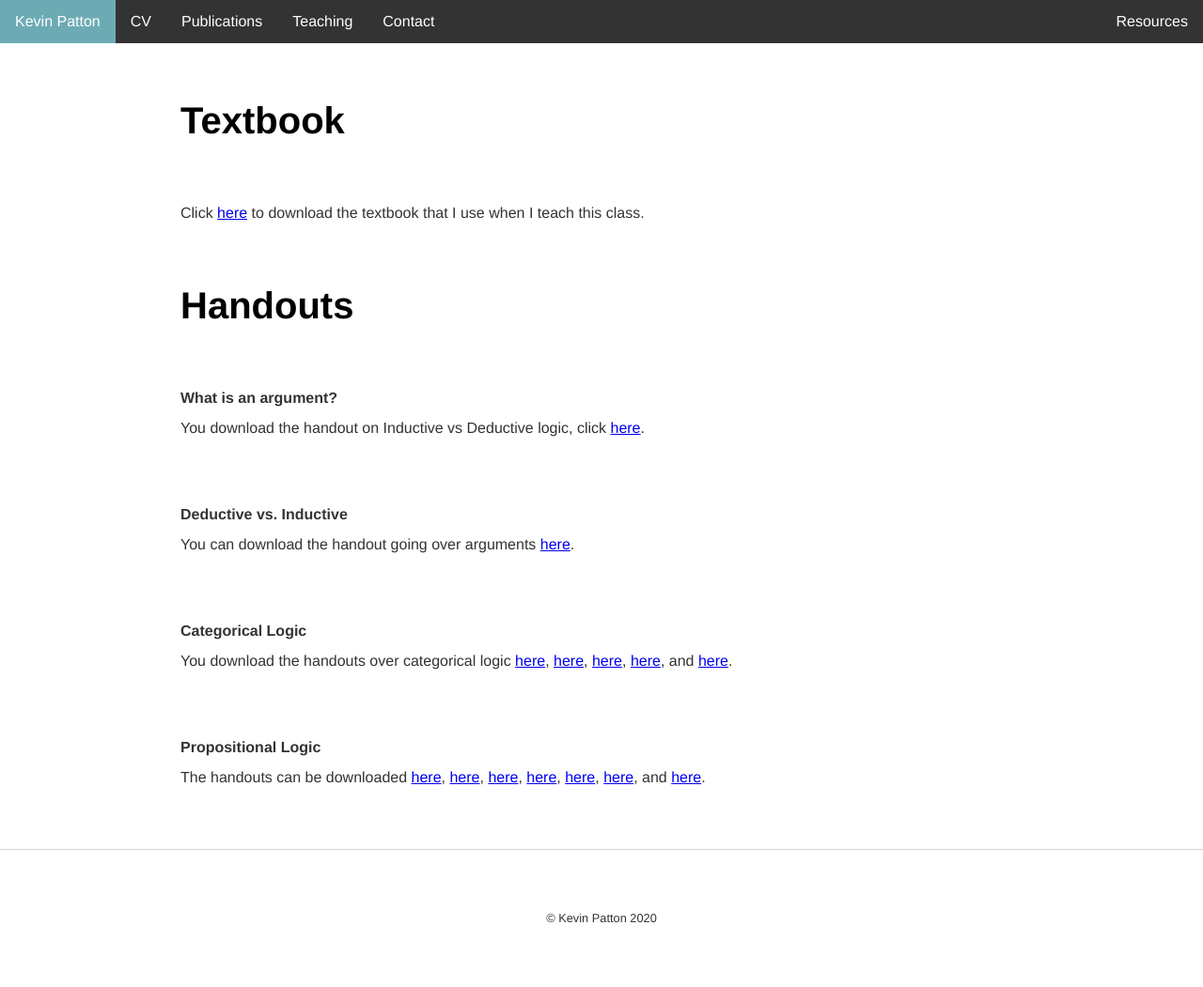
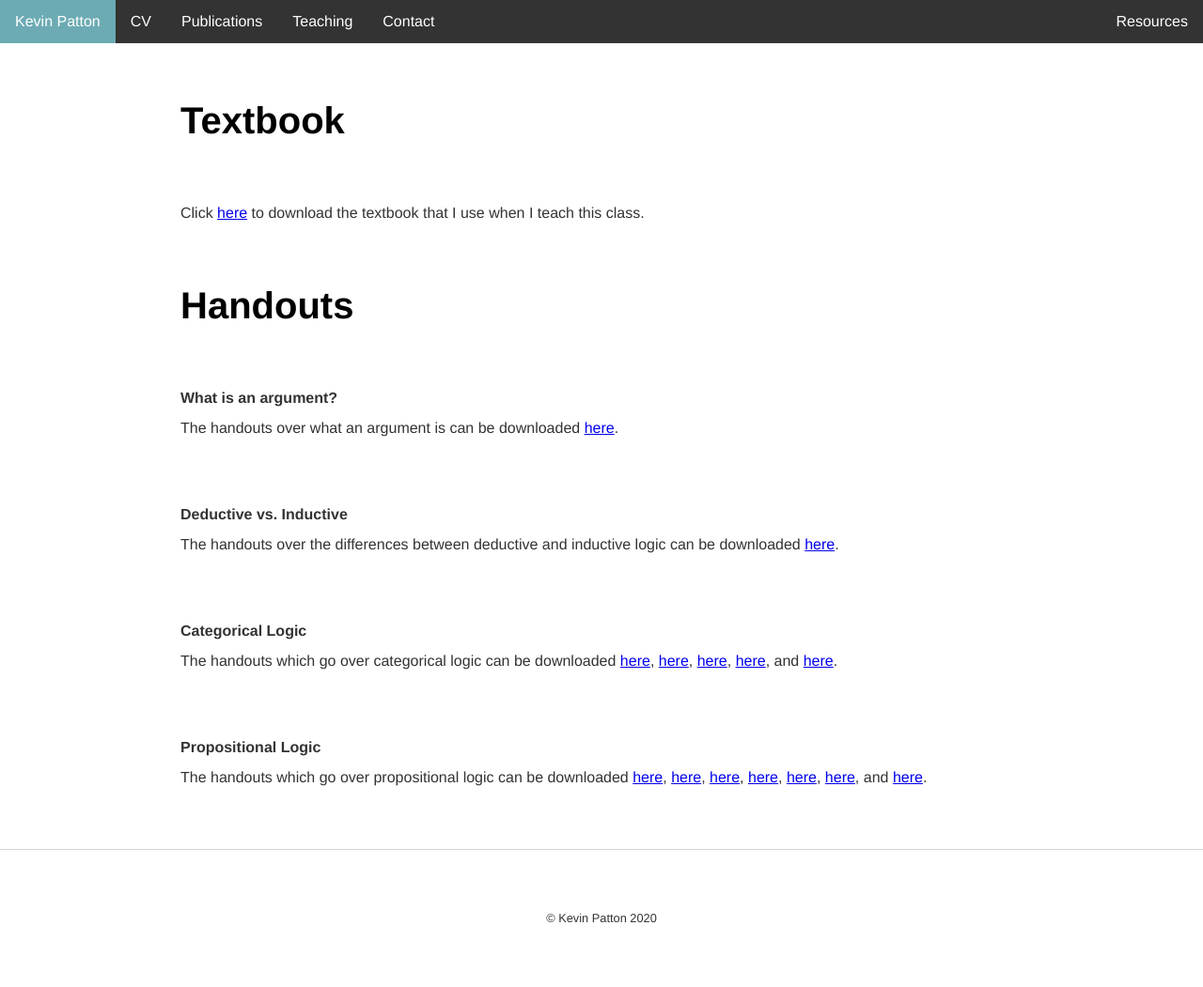
Before and after one commit to kevinjpatton/kevinjpatton.github.io, a Jekyll site: the page built from teaching/phil_1210/index.html, in a window 1280 px wide. Shown: the whole page at 94% size. Built offline with Jekyll 4.4.1, drawn with Linux system fonts in a browser that asks for light colours; Markdown is read by kramdown in place of the engine named in the settings.

Commit message:
Update index.html

```diff
--- a/teaching/phil_1210/index.html
+++ b/teaching/phil_1210/index.html
@@ -7,10 +7,10 @@ title: Teaching - Phil 1210
 
 <h1>Handouts</h1>
 <p><b>What is an argument?</b><br>
-You download the handout on Inductive vs Deductive logic, click <a href="/teaching/phil_1210/Day 2 - Section 1.1 - 1.2.pdf" target="_blank">here</a>.</p>
+The handouts over what an argument is can be downloaded <a href="/teaching/phil_1210/Day 2 - Section 1.1 - 1.2.pdf" target="_blank">here</a>.</p>
 <p><b>Deductive vs. Inductive</b><br>
-You can download the handout going over arguments <a href="/teaching/phil_1210/Day 3 - Section 2.2.pdf" target="_blank">here</a>.</p>
+The handouts over the differences between deductive and inductive logic can be downloaded <a href="/teaching/phil_1210/Day 3 - Section 2.2.pdf" target="_blank">here</a>.</p>
 <p><b>Categorical Logic</b><br>
-You download the handouts over categorical logic <a href="/teaching/phil_1210/Day 4 - Section 4.1.pdf" target="_blank">here</a>, <a href="/teaching/phil_1210/Day 6 - Section 3.2 and 3.4.pdf" target="_blank">here</a>, <a href="/teaching/phil_1210/Day 7 - 3.3.pdf" target="_blank">here</a>, <a href="/teaching/phil_1210/Day 8 - Section 3.6.pdf" target="_blank">here</a>, and <a href="/teaching/phil_1210/Day 10 - Section 4.2.pdf" target="_blank">here</a>.</p>
+The handouts which go over categorical logic can be downloaded <a href="/teaching/phil_1210/Day 4 - Section 4.1.pdf" target="_blank">here</a>, <a href="/teaching/phil_1210/Day 6 - Section 3.2 and 3.4.pdf" target="_blank">here</a>, <a href="/teaching/phil_1210/Day 7 - 3.3.pdf" target="_blank">here</a>, <a href="/teaching/phil_1210/Day 8 - Section 3.6.pdf" target="_blank">here</a>, and <a href="/teaching/phil_1210/Day 10 - Section 4.2.pdf" target="_blank">here</a>.</p>
 <p><b>Propositional Logic</b><br>
-The handouts can be downloaded <a href="/teaching/phil_1210/Day 13 - Section 5.1.pdf" target="_blank">here</a>, <a href="/teaching/phil_1210/Day 14 - Section 6.3_2 - 6.5.pdf" target="_blank">here</a>, <a href="/teaching/phil_1210/Day 15 - Section 6.4.pdf" target="_blank">here</a>, <a href="/teaching/phil_1210/Inference Rules 1.pdf" target="_blank">here</a>, <a href="/teaching/phil_1210/Inference Rules 1.pdf" target="_blank">here</a>, <a href="/teaching/phil_1210/Replacement Rules 1.pdf" target="_blank">here</a>, and <a href="/teaching/phil_1210/Replacement Rules 2.pdf" target="_blank">here</a>.</p>
+The handouts which go over propositional logic can be downloaded <a href="/teaching/phil_1210/Day 13 - Section 5.1.pdf" target="_blank">here</a>, <a href="/teaching/phil_1210/Day 14 - Section 6.3_2 - 6.5.pdf" target="_blank">here</a>, <a href="/teaching/phil_1210/Day 15 - Section 6.4.pdf" target="_blank">here</a>, <a href="/teaching/phil_1210/Inference Rules 1.pdf" target="_blank">here</a>, <a href="/teaching/phil_1210/Inference Rules 1.pdf" target="_blank">here</a>, <a href="/teaching/phil_1210/Replacement Rules 1.pdf" target="_blank">here</a>, and <a href="/teaching/phil_1210/Replacement Rules 2.pdf" target="_blank">here</a>.</p>
```
